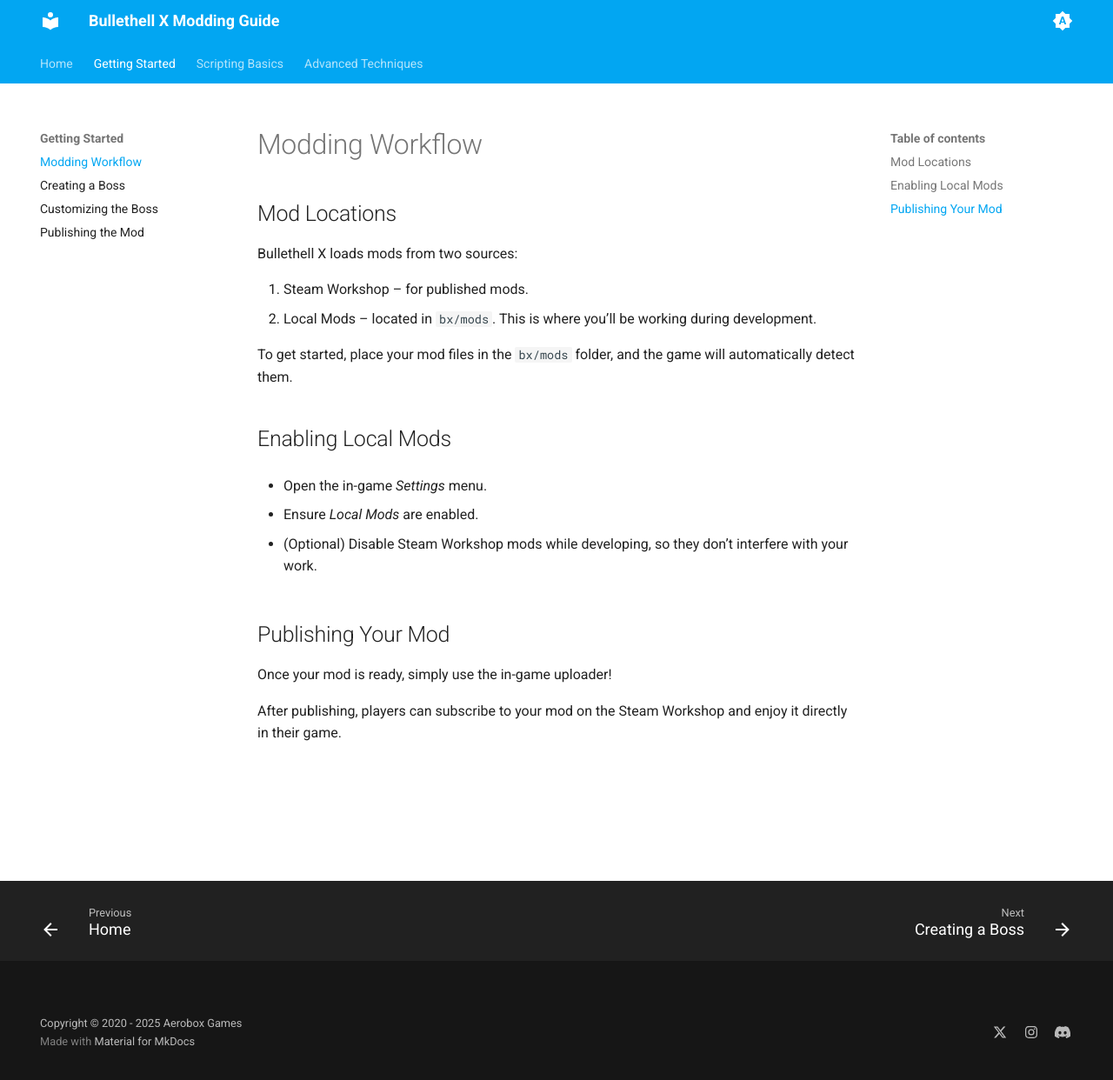
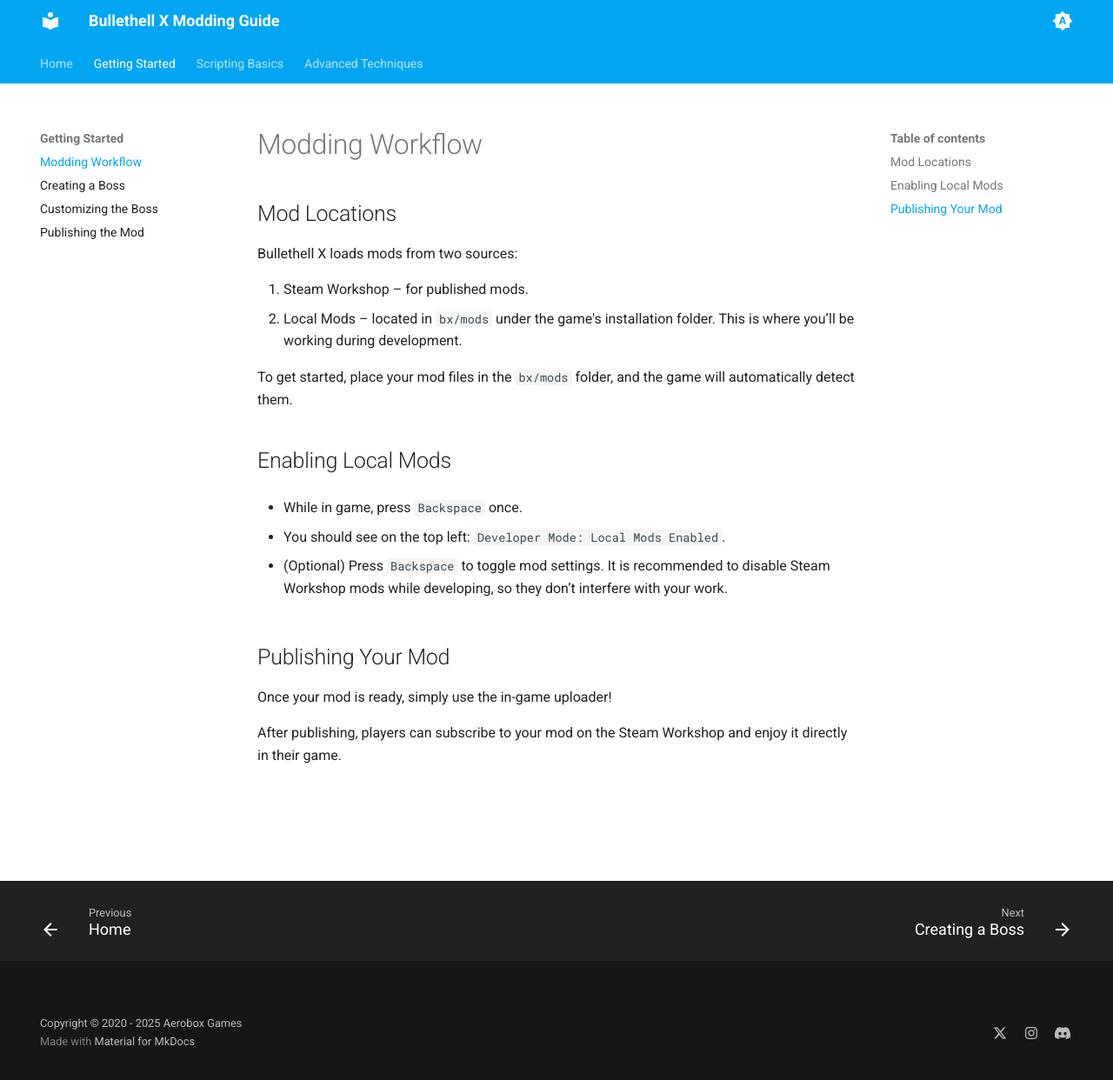
Before and after one commit to modanhan/bullethellx-modding, an MkDocs documentation site: the page built from docs/workflow.md, in a window 1280 px wide and 1270 px high. Shown: the top 1242 px of the window at 87% size. Built offline with MkDocs 1.6.1 and Material for MkDocs 9.7.7, drawn with Linux system fonts in a browser that asks for light colours.

Commit message:
Update workflow

```diff
--- a/docs/workflow.md
+++ b/docs/workflow.md
@@ -5,20 +5,24 @@
 Bullethell X loads mods from two sources:
 
 1. Steam Workshop – for published mods.
-2. Local Mods – located in `bx/mods`. This is where you’ll be working during development.
+2. Local Mods – located in `bx/mods` under the game's installation folder.
+This is where you’ll be working during development.
 
 To get started, place your mod files in the `bx/mods` folder, and the game will automatically detect them.
 
 ## Enabling Local Mods
 
-- Open the in-game *Settings* menu.
+- While in game, press `Backspace` once.
 
-- Ensure *Local Mods* are enabled.
+- You should see on the top left: `Developer Mode: Local Mods Enabled`.
 
-- (Optional) Disable Steam Workshop mods while developing, so they don’t interfere with your work.
+- (Optional) Press `Backspace` to toggle mod settings.
+It is recommended to disable Steam Workshop mods while developing,
+so they don’t interfere with your work.
 
 ## Publishing Your Mod
 
 Once your mod is ready, simply use the in-game uploader!
 
-After publishing, players can subscribe to your mod on the Steam Workshop and enjoy it directly in their game.
+After publishing, players can subscribe to your mod on the
+Steam Workshop and enjoy it directly in their game.
```
